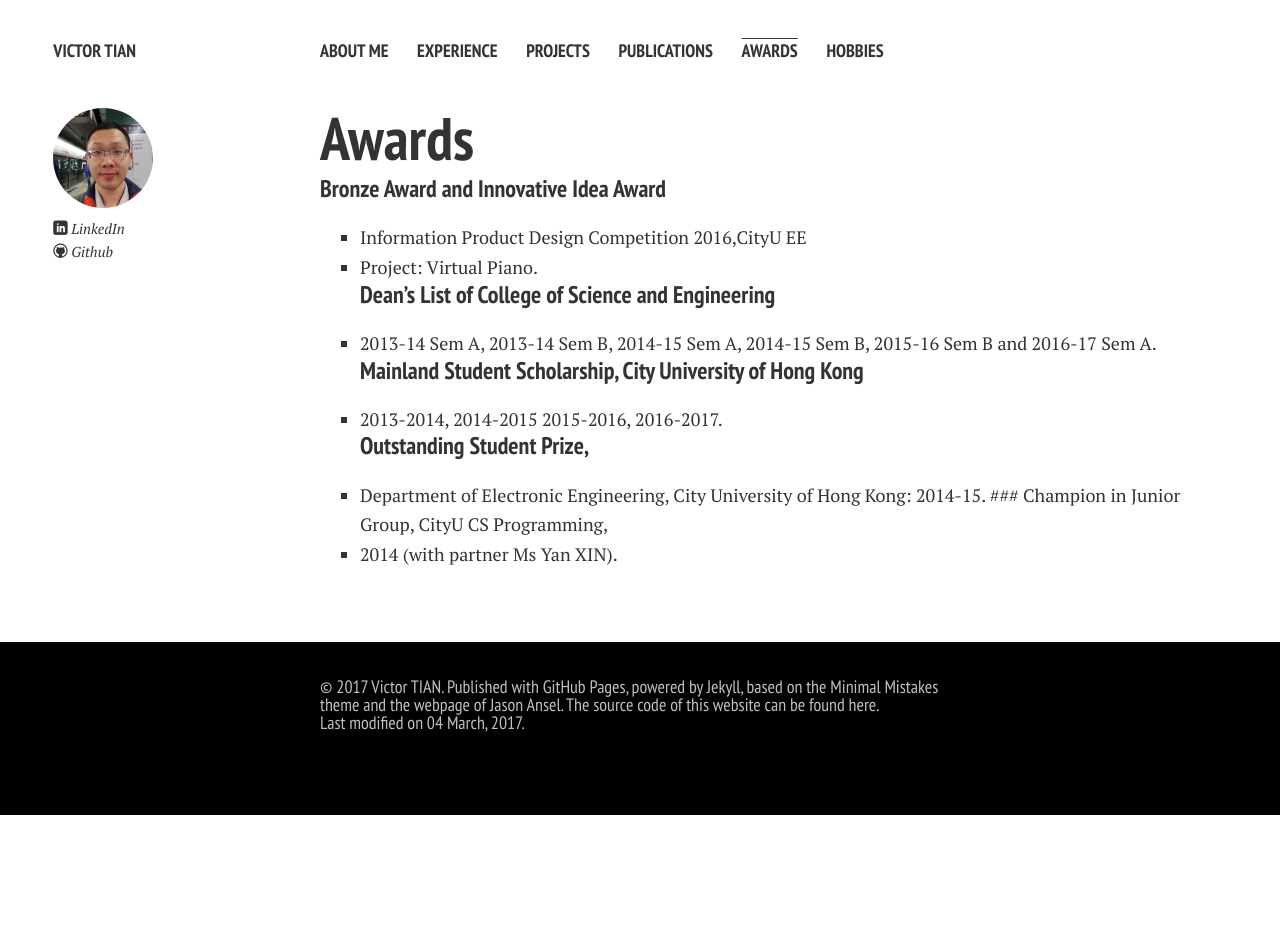
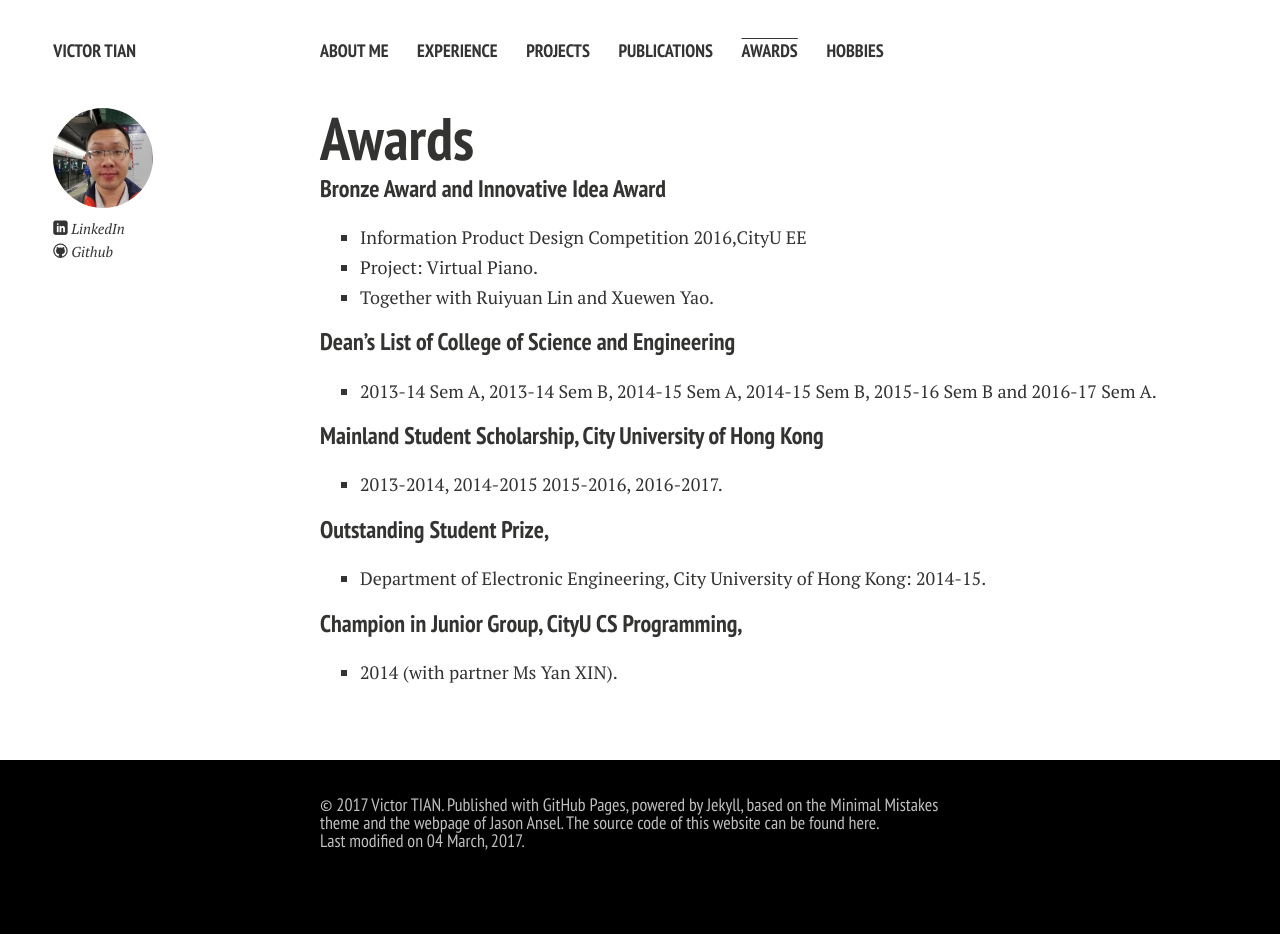
Before and after one commit to t94126/t94126.github.io, a Jekyll site: the page built from awards.md, in a window 1280 px wide. Built offline with Jekyll 4.4.1, drawn with Linux system fonts in a browser that asks for light colours; nearby versions of some CDN libraries; before the commit the page ends 900 px from its top, so only the background shows below that.

Commit message:
update awards

```diff
--- a/awards.md
+++ b/awards.md
@@ -9,11 +9,16 @@ title: Awards
 ### Bronze Award and Innovative Idea Award
   - Information Product Design Competition 2016,CityU EE
   - Project: Virtual Piano.
+  - Together with Ruiyuan Lin and Xuewen Yao.
+
 ### Dean’s List of College of Science and Engineering
   - 2013-14 Sem A, 2013-14 Sem B, 2014-15 Sem A, 2014-15 Sem B, 2015-16 Sem B and 2016-17 Sem A.
+
 ### Mainland Student Scholarship, City University of Hong Kong
   - 2013-2014, 2014-2015 2015-2016, 2016-2017.
+
 ### Outstanding Student Prize,
   - Department of Electronic Engineering, City University of Hong Kong: 2014-15.
- ### Champion in Junior Group,  CityU CS Programming,
+
+### Champion in Junior Group,  CityU CS Programming,
   - 2014 (with partner Ms Yan XIN).
```
